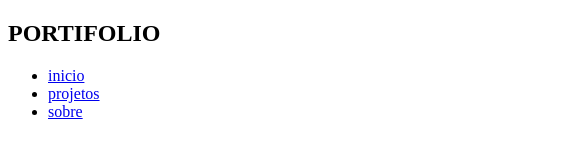
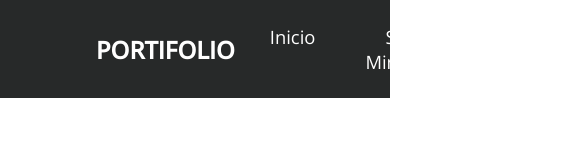
Before and after one commit to mateusxxt5/portifoliohtmlcss2023, a plain HTML site: page html/index.html in a window 390 px wide. Shown: the top 160 px of the page, 585 px wide, since content can reach past the window. Drawn offline with nearby package versions, Linux system fonts and the light colour scheme.

Commit message:
criação do menu nao responsivo

```diff
--- a/assets/css/style.css
+++ b/assets/css/style.css
@@ -0,0 +1,56 @@
+@import url('https://fonts.googleapis.com/css2?family=Open+Sans:wght@300;400;500&display=swap');
+*{
+    padding: 0;
+    margin: 0 auto;
+    font-family: 'Open Sans' , sans-serif;
+    box-sizing: border-box;
+}
+
+header{
+    background-color: #272929;
+    box-shadow: 0px 3px 10px color #464646;
+
+}
+
+.nav-bar{
+    display: flex;
+    justify-content: space-between;
+    padding: 1.5rem 6rem;
+}
+
+.logo{
+    display: flex;
+    align-items: center;
+}
+
+.logo h1{
+    color: #fff
+}
+
+.nav-list{
+    display: flex;
+    align-items: center;
+}
+
+.nav-list ul{
+    display: flex;
+    justify-content: center;
+    list-style: none;
+}
+
+.nav-item{
+    margin: 0 15px;
+}
+
+.nav-link{
+    padding: 20px;
+    text-decoration: none;
+    color:#fff;
+    font-size: 1.15rem;
+    font-weight: 400;
+    transition: background .4s;
+}
+
+.nav-link :hover{
+    background-color: #5F9EA0;
+}
--- a/html/index.html
+++ b/html/index.html
@@ -16,9 +16,12 @@
 
         <div class="nav-list">
             <ul>
-                <li class="nav-item"><a href="#" class="nav-link">inicio</a></li>
-                <li class="nav-item"><a href="#" class="nav-link">projetos</a></li>
-                <li class="nav-item"><a href="#" class="nav-link">sobre</a></li>
+                <li class="nav-item"><a href="#" class="nav-link">Inicio</a></li>
+                <li class="nav-item"><a href="#" class="nav-link">Sobre Mim</a></li>
+                <li class="nav-item"><a href="#" class="nav-link">Formação</a></li>
+                <li class="nav-item"><a href="#" class="nav-link">Atuação Proficional</a></li>
+                <li class="nav-item"><a href="#" class="nav-link">Portifolio</a></li>
+                <li class="nav-item"><a href="#" class="nav-link">Contatos</a></li>
             </ul>
         </div>
     </nav>
```
